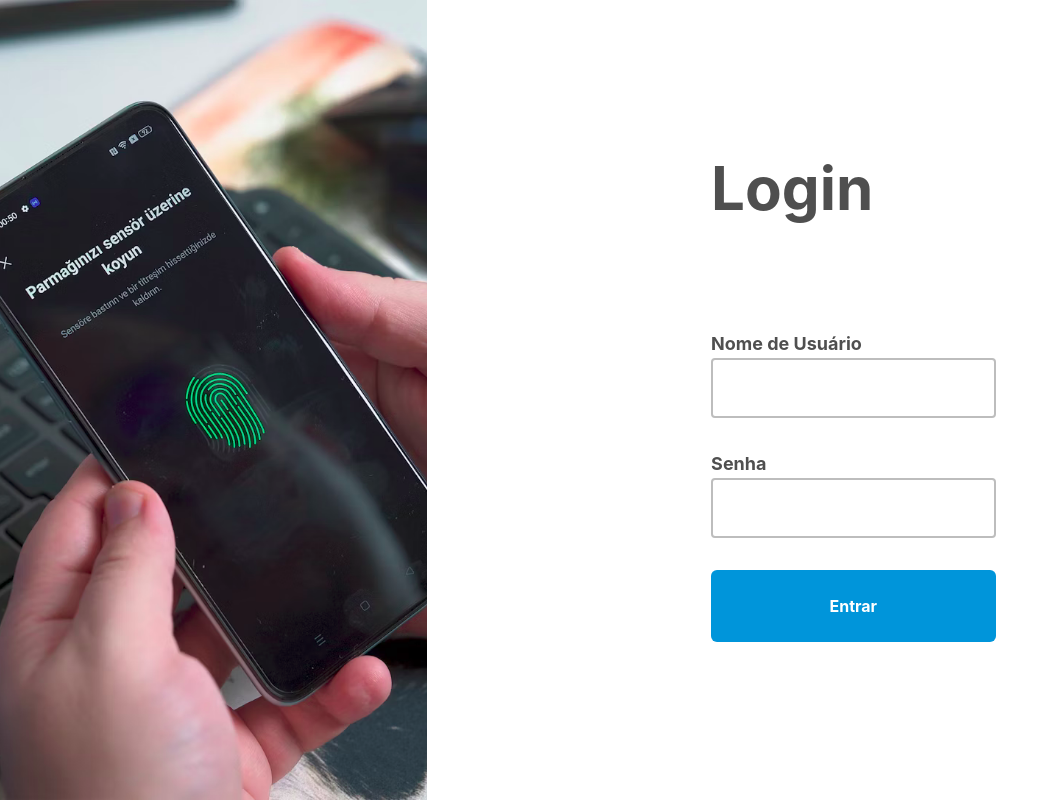
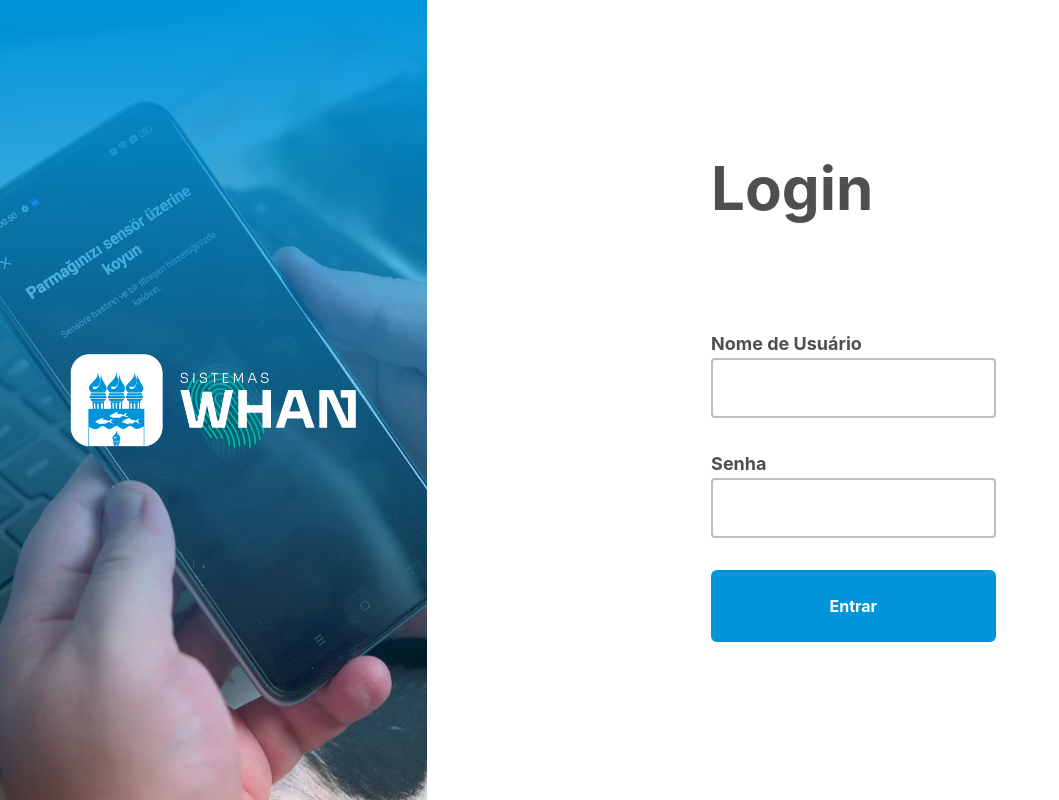
Before and after one commit to cpt-ufal-arapiraca/ace6-integracao, a React (Create React App) app: page / in a window 1280 px wide. Shown: the whole page, without its empty margins (0-1059 px from the left). Built offline with nearby package versions, Linux system fonts and the light colour scheme.

Commit message:
feat: add whan logo to login screen

```diff
--- a/src/pages/login.js
+++ b/src/pages/login.js
@@ -1,12 +1,18 @@
 import Button from "../components/button"
 import InputField from "../components/inputfield"
 import sideImage from '../assets/images/login.png'
+import logo from '../assets/images/logo.png'
 
 function Login() {
     return (
         <div class="flex flex-row w-full">
-        <div class="w-1/3">
-            <img class="object-cover h-full" src={sideImage}></img>
+        <div class="w-1/3 relative">
+            <img class="object-cover h-full absolute" src={sideImage}></img>
+            <div class="bg-gradient-to-b from-primary to-transparent absolute w-full h-full"></div>
+            <img class="w-2/3 top-1/2 left-1/2 transform -translate-x-1/2 -translate-y-1/2 absolute" src={logo}></img>
+
+
+
         </div>
         <div class="h-screen flex items-center justify-center w-2/3">
         <div class="flex flex-col w-1/3 gap-8">
```
Also changed, not shown: src/assets/images/logo.png (added).
